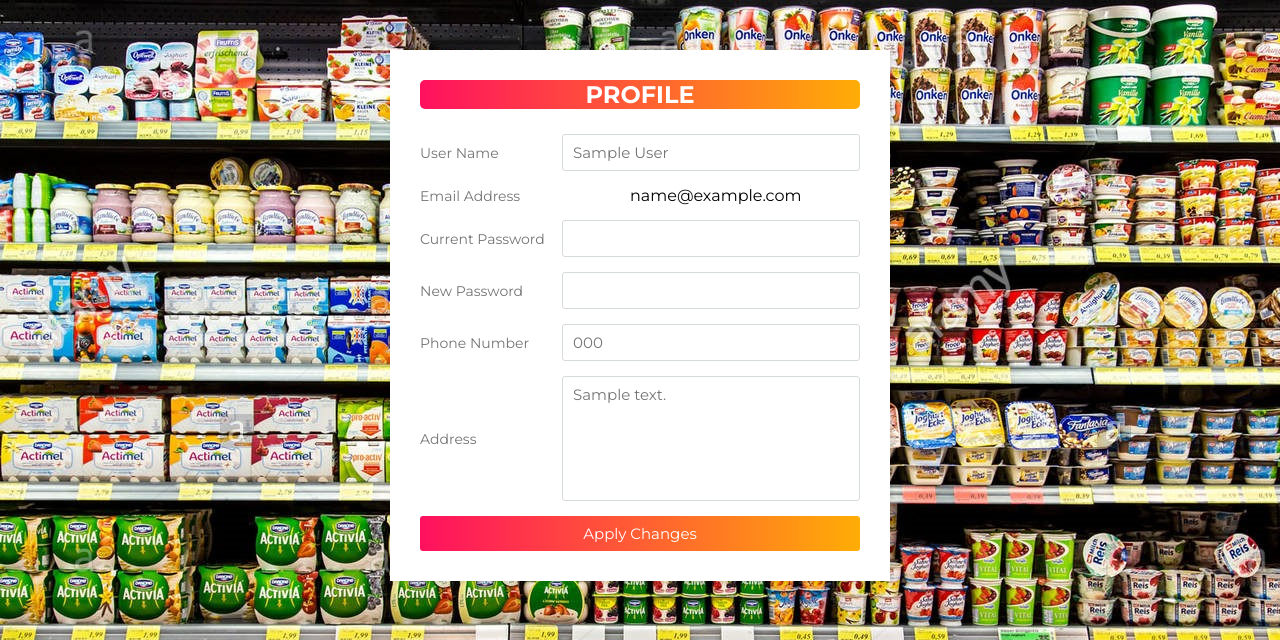
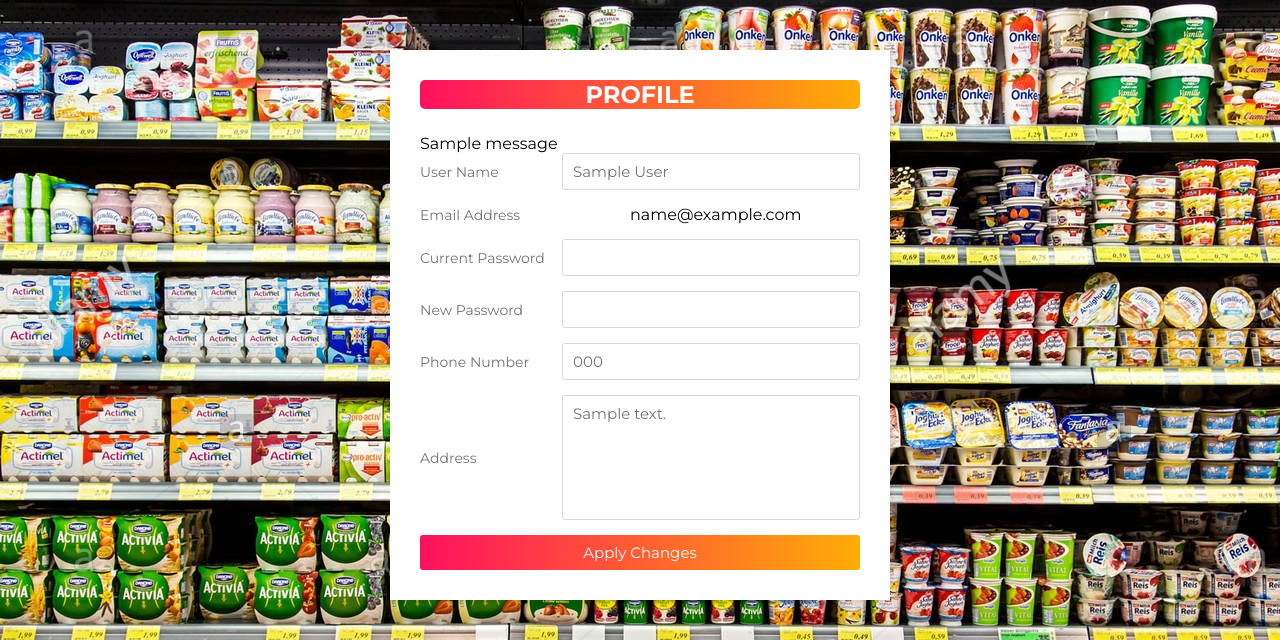
Before and after one commit to SaiKrishna1911/SuperMarketManagementSystem, a Flask app: page /profile_edit in a window 1280 px wide. Shown: the top 640 px of the page. Run offline with Flask 2, Linux system fonts and the light colour scheme; the visitor is signed in with stand-in values (Sample User, id 1); tables that the repository leaves empty or names only in its code hold one stand-in row (values such as "Sample post"); one stand-in notice (Sample message) is shown; data that the repository does not hold is empty.

Commit message:
profile edit error fixed

```diff
--- a/app.py
+++ b/app.py
@@ -122,7 +122,7 @@ def profile_edit():
                 """
             )
             flash("Changes applied Successfully")
-            redirect(url_for('home'))
+            return redirect(url_for('home'))
         else:
             flash("Incorrect current password", "error")
     cur.execute(f"""SELECT * FROM Users WHERE email = '{session["email"]}';""")
--- a/templates/profile_edit.html
+++ b/templates/profile_edit.html
@@ -186,10 +186,16 @@
    </style>
 </head>
 <body>
+
 	<div class="wrapper">
     <div class="title">
       Profile
     </div>
+      {% with messages = get_flashed_messages(with_categories=true) %}
+        {% for category, message in messages %}
+            <div class="flashes {{ category }}">{{ message }}</div>
+        {% endfor %}
+    {% endwith %}
     <form action="#" method="POST">
     <div class="form">
        <div class="inputfield">
```
Also changed, not shown: templates/contact_us.html (renamed from templates/contact.html).
